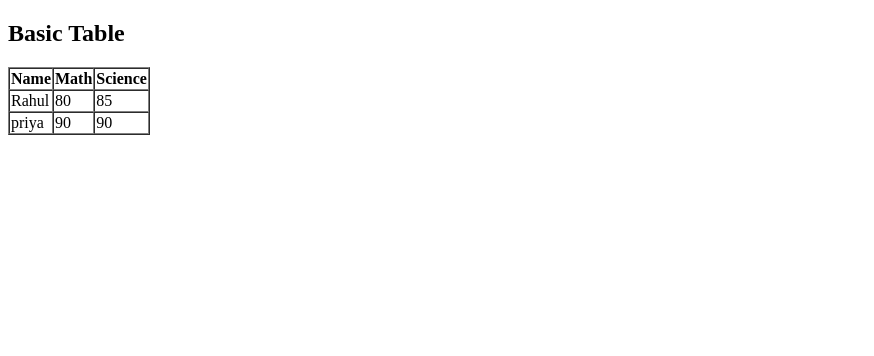
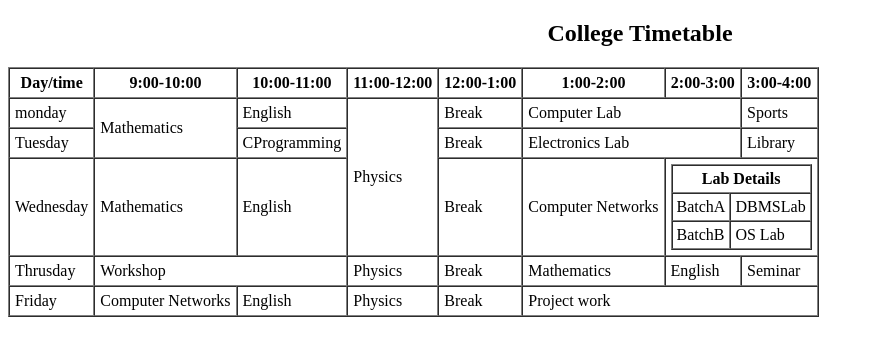
Before and after one commit to kumarsahil09100-web/Assignment1, a plain HTML site: page inde5.html in a window 1280 px wide. Shown: the whole page, without its empty margins (0-874 px from the left). Drawn offline with Linux system fonts and the light colour scheme.

Commit message:
first commit

```diff
--- a/inde5.html
+++ b/inde5.html
@@ -5,21 +5,72 @@
     <meta charset="UTF-8">
     <meta name="viewport" content="width=device-width, initial-scale=1.0">
 
-    <title>Simple News Website</title>
-
 </head>
 
-<body><h2> Basic Table</h2>
-    <table border="1" cellspacing="0" cellpadding="1">
-<tr><th>Name</th>
-    <th>Math</th>
-    <th>Science</th>
+<body><h2> <center>College Timetable</h2></center>
+    <table border="1" cellspacing="0" cellpadding="5">
+<tr><th>Day/time</th>
+    <th>9:00-10:00</th>
+    <th>10:00-11:00</th>
+    <th>11:00-12:00</th>
+    <th>12:00-1:00</th>
+    <th>1:00-2:00</th>
+    <th>2:00-3:00</th>
+    <th>3:00-4:00</th>
 </tr>
-<tr> <td> Rahul</td>
-<td>80</td>
-<td>85</td></tr>
-<tr> <td>priya</td>
-<td> 90</td>
-<td>90</td></tr>
+<tr> <td> monday</td>
+
+<td rowspan="2">Mathematics</td>
+<td>English</td>
+<td rowspan="3">Physics</td>
+<td>Break</td>
+<td colspan="2">Computer Lab</td>
+
+<td>Sports</td></tr>
+<tr> <td>Tuesday</td>
+
+<td>CProgramming</td>
+
+<td>Break</td>
+<td colspan="2">Electronics Lab</td>
+<td>Library</td></tr>
+<tr>
+    <td>Wednesday</td>
+    <td>Mathematics</td>
+    <td>English</td>
+
+    <td>Break</td>
+    <td>Computer Networks</td>
+    <td colspan="2">
+  <table border="1" cellspacing="0" cellpadding="4" align="center">
+    <tr>
+      <th colspan="2" >Lab Details</th>
+    </tr>
+    <tr>
+      <td>BatchA</td>
+      <td>DBMSLab</td>
+    </tr>
+    <tr><td>BatchB</td>
+    <td>OS Lab</td></tr>
+  </table>
+</td>
+
+
+    </td></tr>
+<tr><td>Thrusday</td>
+<td colspan="2">Workshop</td>
+<td>Physics</td>
+<td>Break</td>
+<td>Mathematics</td>
+<td>English</td>
+<td>Seminar</td>
+</tr>
+<tr> <td>Friday</td>
+<td >Computer Networks</td>
+<td>English</td>
+<td>Physics</td>
+<td>Break</td>
+<td colspan="3"> Project work</td></tr>
+
 
     </table>
```
